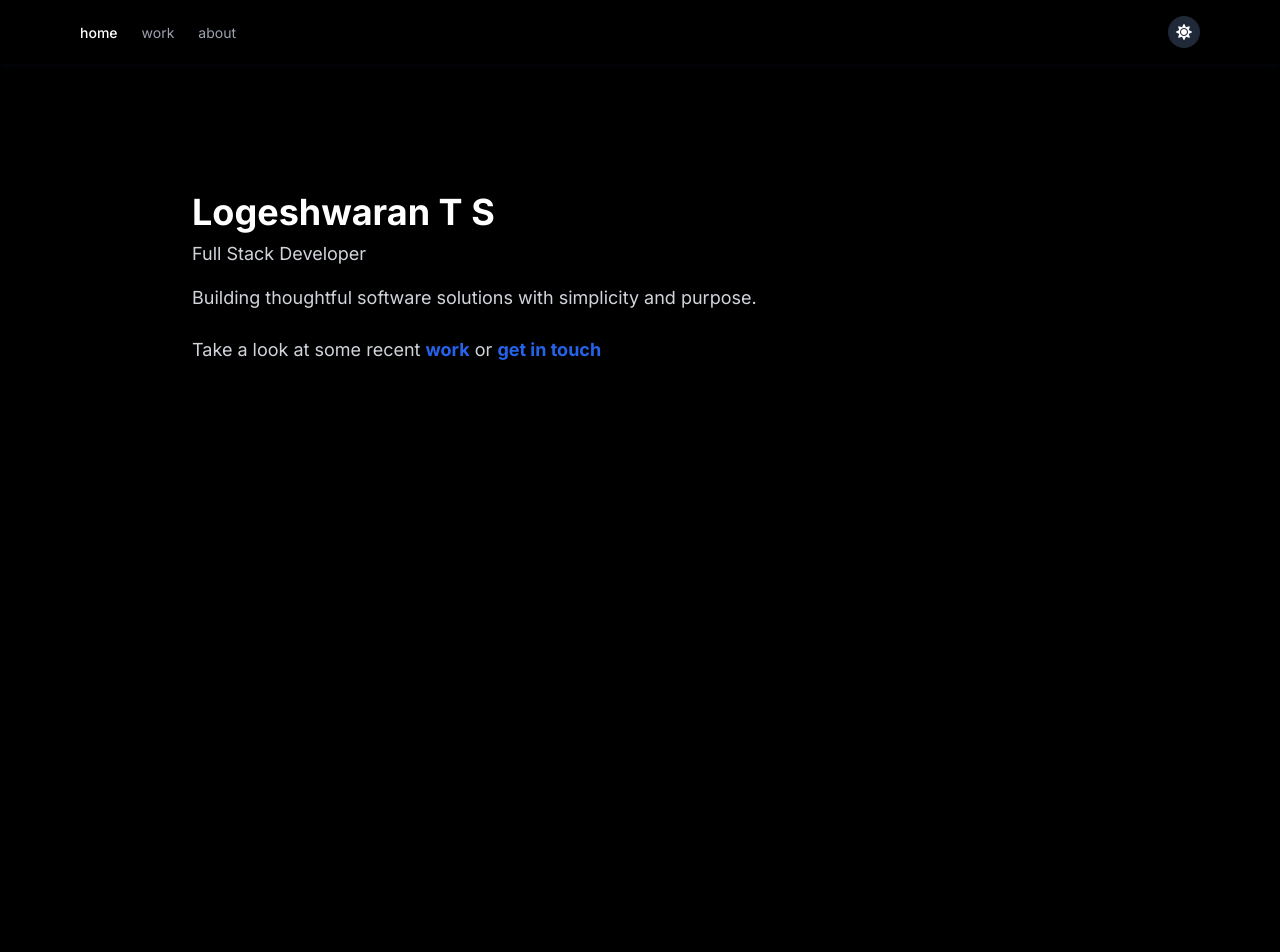
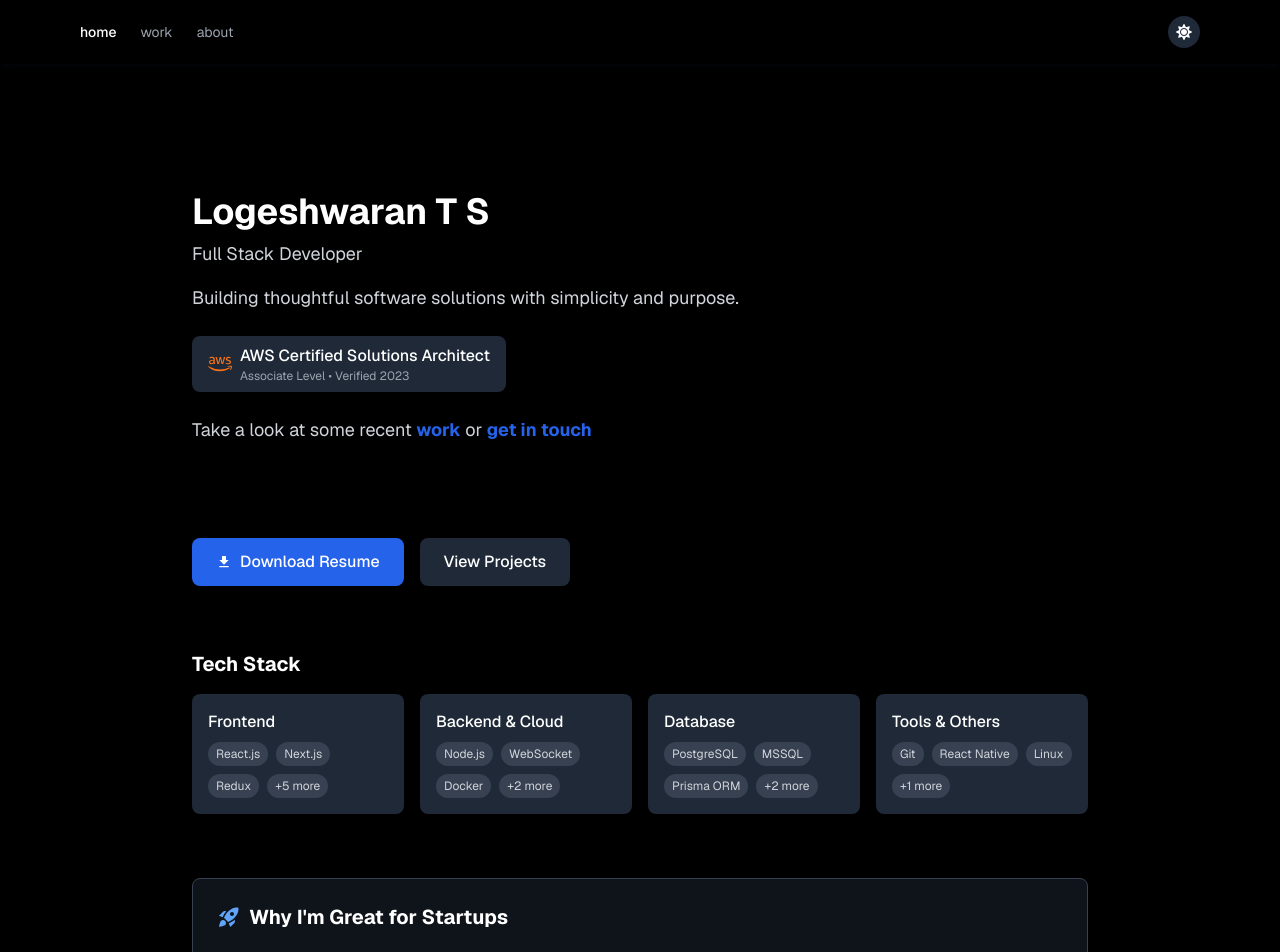
Before and after one commit to Logesh-waran2003/portfolio-web, a Next.js app: page / in a window 1280 px wide. Shown: the top 952 px of the page. Before the commit the page ends 800 px from the top, so only its background shows below. Built offline with nearby package versions, Linux system fonts and the light colour scheme.

Commit message:
Enhance homepage with AWS certification badge, tech stack visualization, and startup interest section

```diff
--- a/src/app/layout.tsx
+++ b/src/app/layout.tsx
@@ -1,15 +1,28 @@
+import './globals.css';
 import type { Metadata } from 'next';
-import { Inter } from 'next/font/google';
-import './globals.css';
-import ThemeWrapper from '@/components/ThemeWrapper';
-import { ThemeProvider } from '../context/ThemeContext';
+import { GeistSans } from 'geist/font/sans';
 import Navigation from '@/components/Navigation';
-
-const inter = Inter({ subsets: ['latin'] });
+import { ThemeProvider } from '@/context/ThemeContext';
 
 export const metadata: Metadata = {
-  title: 'Logeshwaran Portfolio',
-  description: 'Personal portfolio showcasing work and projects',
+  title: 'Logeshwaran T S | Full Stack Developer',
+  description: 'Full Stack Developer specializing in React, Next.js, AWS, and cloud infrastructure. View my projects and experience.',
+  keywords: 'full stack developer, react, next.js, aws, cloud infrastructure, portfolio, logeshwaran',
+  authors: [{ name: 'Logeshwaran T S' }],
+  openGraph: {
+    title: 'Logeshwaran T S | Full Stack Developer',
+    description: 'Full Stack Developer specializing in React, Next.js, AWS, and cloud infrastructure',
+    url: 'https://logeshwaran.dev',
+    siteName: 'Logeshwaran T S Portfolio',
+    locale: 'en_US',
+    type: 'website',
+  },
+  twitter: {
+    card: 'summary_large_image',
+    title: 'Logeshwaran T S | Full Stack Developer',
+    description: 'Full Stack Developer specializing in React, Next.js, AWS, and cloud infrastructure',
+    creator: '@logeshwaran_ts',
+  },
 };
 
 export default function RootLayout({
@@ -19,12 +32,10 @@ export default function RootLayout({
 }) {
   return (
     <html lang='en'>
-      <body className={`${inter.className}`}>
+      <body className={GeistSans.className}>
         <ThemeProvider>
-          <ThemeWrapper>
-            <Navigation />
-            {children}
-          </ThemeWrapper>
+          <Navigation />
+          {children}
         </ThemeProvider>
       </body>
     </html>
--- a/src/app/page.tsx
+++ b/src/app/page.tsx
@@ -4,10 +4,10 @@ import Link from 'next/link';
 import { useState } from 'react';
 import { FaXTwitter } from 'react-icons/fa6';
 import { LuGithub } from 'react-icons/lu';
-import { MdMailOutline } from 'react-icons/md';
-import { FaLinkedin } from 'react-icons/fa';
+import { MdMailOutline, MdDownload, MdRocketLaunch } from 'react-icons/md';
+import { FaLinkedin, FaAws } from 'react-icons/fa';
 import { useTheme } from '../context/ThemeContext';
-import { personalInfo } from '@/data/portfolioData';
+import { personalInfo, skills } from '@/data/portfolioData';
 
 export default function Home() {
   const [showIcons, setShowIcons] = useState(false);
@@ -23,6 +23,22 @@ export default function Home() {
         <p className={`text-lg mt-4 ${theme === 'dark' ? 'text-gray-300' : 'text-gray-600'}`}>
           {personalInfo.shortBio}
         </p>
+
+        {/* AWS Certification Badge */}
+        <div className="mt-6 flex items-center">
+          <div className={`flex items-center px-4 py-2 rounded-lg ${
+            theme === 'dark' ? 'bg-gray-800' : 'bg-gray-100'
+          }`}>
+            <FaAws className="text-orange-500 text-2xl mr-2" />
+            <div>
+              <p className="font-medium">AWS Certified Solutions Architect</p>
+              <p className={`text-xs ${theme === 'dark' ? 'text-gray-400' : 'text-gray-600'}`}>
+                Associate Level • Verified 2023
+              </p>
+            </div>
+          </div>
+        </div>
+
         <p className={`text-lg mt-6 ${theme === 'dark' ? 'text-gray-300' : 'text-gray-600'}`}>
           Take a look at some recent{' '}
           <Link href='/works' className='font-bold text-blue-600 hover:underline'>
@@ -79,6 +95,91 @@ export default function Home() {
             <MdMailOutline />
           </Link>
         </div>
+
+        {/* Call to Action for Recruiters */}
+        <div className="mt-12 flex flex-col sm:flex-row gap-4">
+          <Link
+            href="/resume.pdf"
+            target="_blank"
+            className={`flex items-center justify-center px-6 py-3 rounded-lg font-medium transition-colors ${
+              theme === 'dark'
+                ? 'bg-blue-600 hover:bg-blue-700 text-white'
+                : 'bg-blue-500 hover:bg-blue-600 text-white'
+            }`}
+          >
+            <MdDownload className="mr-2" /> Download Resume
+          </Link>
+          <Link
+            href="/works"
+            className={`flex items-center justify-center px-6 py-3 rounded-lg font-medium transition-colors ${
+              theme === 'dark'
+                ? 'bg-gray-800 hover:bg-gray-700 text-white'
+                : 'bg-gray-200 hover:bg-gray-300 text-gray-800'
+            }`}
+          >
+            View Projects
+          </Link>
+        </div>
+
+        {/* Tech Stack Visualization */}
+        <div className="mt-16">
+          <h2 className="text-xl font-bold mb-4">Tech Stack</h2>
+          <div className="grid grid-cols-2 md:grid-cols-4 gap-4">
+            {skills.map((category, index) => (
+              <div
+                key={index}
+                className={`p-4 rounded-lg ${
+                  theme === 'dark' ? 'bg-gray-800' : 'bg-gray-100'
+                }`}
+              >
+                <h3 className="font-medium mb-2">{category.category}</h3>
+                <div className="flex flex-wrap gap-2">
+                  {category.items.slice(0, 3).map((skill, skillIndex) => (
+                    <span
+                      key={skillIndex}
+                      className={`px-2 py-1 text-xs rounded-full ${
+                        theme === 'dark'
+                          ? 'bg-gray-700 text-gray-300'
+                          : 'bg-gray-200 text-gray-700'
+                      }`}
+                    >
+                      {skill}
+                    </span>
+                  ))}
+                  {category.items.length > 3 && (
+                    <span
+                      className={`px-2 py-1 text-xs rounded-full ${
+                        theme === 'dark'
+                          ? 'bg-gray-700 text-gray-300'
+                          : 'bg-gray-200 text-gray-700'
+                      }`}
+                    >
+                      +{category.items.length - 3} more
+                    </span>
+                  )}
+                </div>
+              </div>
+            ))}
+          </div>
+        </div>
+
+        {/* Startup Interest Section */}
+        <div className={`mt-16 p-6 rounded-lg border ${
+          theme === 'dark' ? 'bg-gray-800/50 border-gray-700' : 'bg-gray-50 border-gray-200'
+        }`}>
+          <div className="flex items-center mb-4">
+            <MdRocketLaunch className={`text-2xl mr-2 ${
+              theme === 'dark' ? 'text-blue-400' : 'text-blue-600'
+            }`} />
+            <h2 className="text-xl font-bold">Why I'm Great for Startups</h2>
+          </div>
+          <p className={`mb-3 ${theme === 'dark' ? 'text-gray-300' : 'text-gray-700'}`}>
+            I thrive in fast-paced environments where I can wear multiple hats and contribute across the stack. My experience with AWS and cloud infrastructure enables me to build scalable solutions from day one.
+          </p>
+          <p className={theme === 'dark' ? 'text-gray-300' : 'text-gray-700'}>
+            I'm passionate about creating efficient, maintainable code that solves real business problems. My approach focuses on delivering value quickly while building a solid foundation for future growth.
+          </p>
+        </div>
       </section>
     </main>
   );
```
Also changed, not shown: 1 other file (tests, documents, lock files or other folders).
